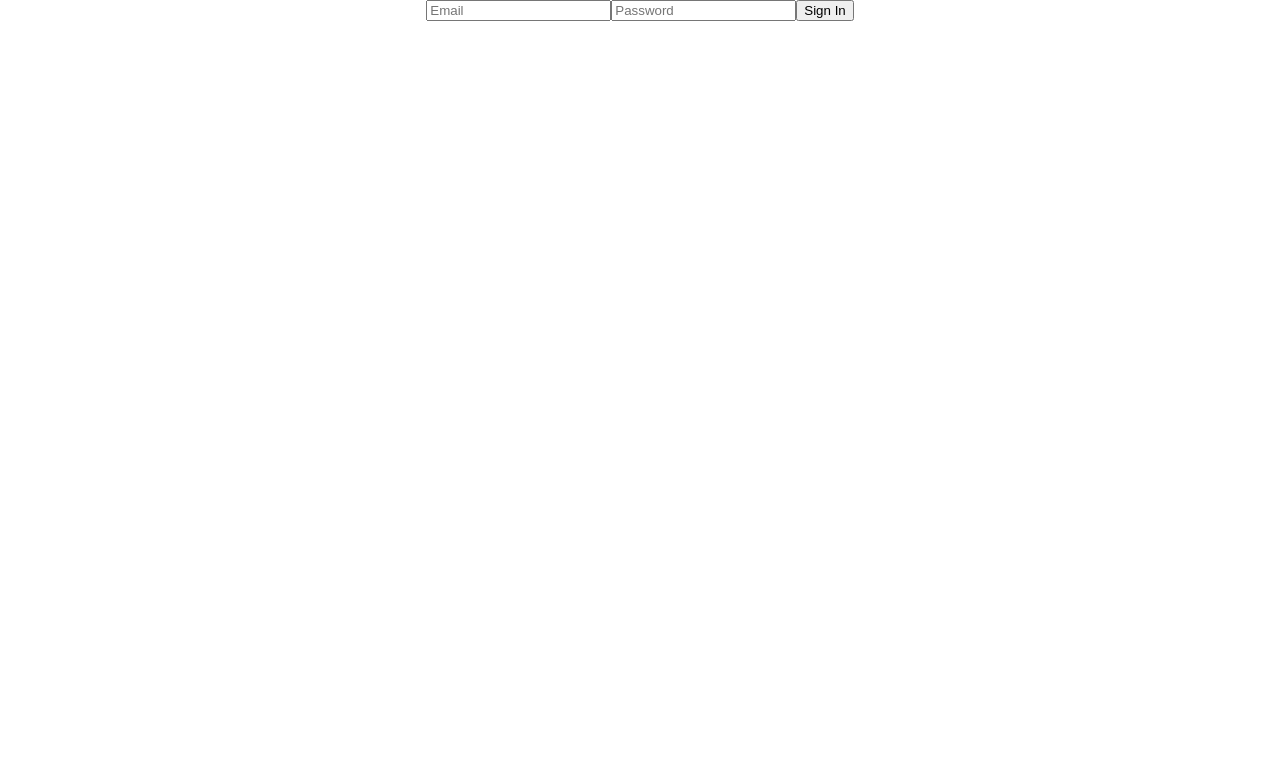
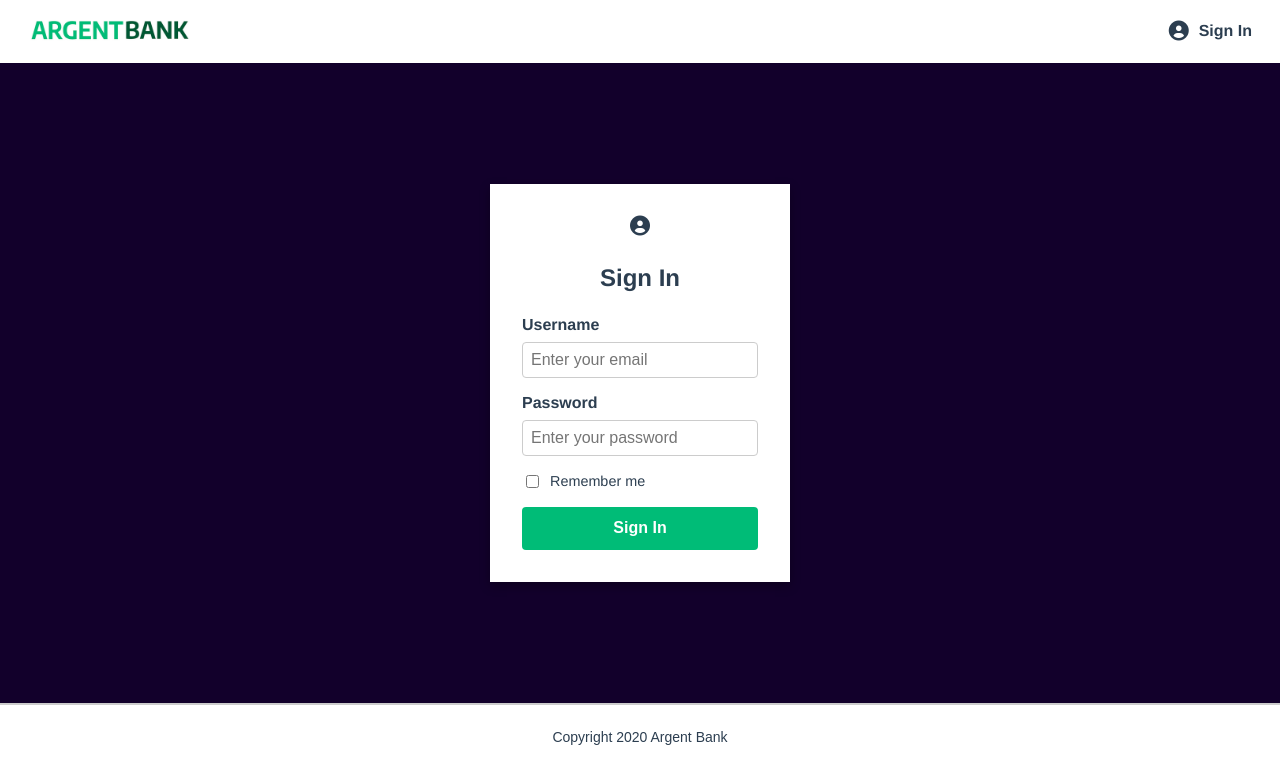
Before and after one commit to pommeverte06/ArgentBank_P10, a React (Vite) app: page /login in a window 1280 px wide. Shown: the top 784 px of the page. Built offline with nearby package versions, Linux system fonts and the light colour scheme.

Commit message:
poursuite

```diff
--- a/index.html
+++ b/index.html
@@ -3,6 +3,9 @@
   <head>
     <meta charset="UTF-8" />
     <link rel="icon" type="image/svg+xml" href="/vite.svg" />
+
+    <link rel="stylesheet" href="https://cdnjs.cloudflare.com/ajax/libs/font-awesome/6.0.0-beta3/css/all.min.css">
+
     <meta name="viewport" content="width=device-width, initial-scale=1.0" />
     <title>Argent-Bank</title>
   </head>
--- a/package.json
+++ b/package.json
@@ -11,9 +11,9 @@
     "start:frontend": "cd ./ && npm run dev",
     "start:backend": "cd ArgentBank-Backend-main/server && npm start",
     "start": "concurrently \"npm run start:frontend\" \"npm run start:backend\""
-
   },
   "dependencies": {
+    "@fortawesome/fontawesome-free": "^6.7.1",
     "@reduxjs/toolkit": "^2.3.0",
     "axios": "^1.7.8",
     "react": "^18.3.1",
@@ -35,5 +35,4 @@
     "globals": "^15.11.0",
     "vite": "^5.4.10"
   }
-
 }
--- /dev/null
+++ b/src/components/Avatar/Avatar.jsx
@@ -0,0 +1,8 @@
+import React from "react";
+import "./avatar.css";
+
+const Avatar = () => {
+    return <i className="fas fa-user-circle avatar-icon"></i>;
+};
+
+export default Avatar;
--- /dev/null
+++ b/src/components/Avatar/avatar.css
@@ -0,0 +1,4 @@
+.avatar-icon {
+    font-size: 20px;
+    color: #2c3e50;
+}
--- a/src/components/Header/Header.jsx
+++ b/src/components/Header/Header.jsx
@@ -1,8 +1,7 @@
-
-
 import React from "react";
 import { Link } from "react-router-dom";
 import logo from "../../assets/logo.png";
+import Avatar from "../Avatar/Avatar";
 import "./header.css";
 
 const Header = () => {
@@ -14,6 +13,7 @@ const Header = () => {
         </Link>
       </div>
       <nav className="header-nav">
+        <Avatar />
         <Link to="/login" className="header-signin">
           Sign In
         </Link>
--- a/src/components/Header/header.css
+++ b/src/components/Header/header.css
@@ -26,3 +26,8 @@
   .header-signin:hover {
     text-decoration: underline;
   }
+  .header-nav {
+    display: flex;
+    align-items: center;
+    gap: 10px;
+}
--- a/src/pages/Login.jsx
+++ b/src/pages/Login.jsx
@@ -2,6 +2,9 @@ import React, { useState } from "react";
 import { useDispatch } from "react-redux";
 import { login } from "../redux/userSlice";
 import { login as apiLogin } from "../services/api";
+import Header from "../components/Header/Header";
+import Footer from "../components/Footer/Footer";
+import "./styles/login.css";
 
 const Login = () => {
   const [email, setEmail] = useState("");
@@ -20,22 +23,46 @@ const Login = () => {
   };
 
   return (
+    <>
+      <Header />
+      <main className="main bg-dark">
+        <section className="sign-in-content">
+          <i className="fa fa-user-circle sign-in-icon"></i>
+          <h1>Sign In</h1>
           <form onSubmit={handleSubmit}>
+            <div className="input-wrapper">
+              <label htmlFor="email">Username</label>
               <input
                 type="email"
-                placeholder="Email"
+                id="email"
                 value={email}
                 onChange={(e) => setEmail(e.target.value)}
+                placeholder="Enter your email"
               />
+            </div>
+            <div className="input-wrapper">
+              <label htmlFor="password">Password</label>
               <input
                 type="password"
-                placeholder="Password"
+                id="password"
                 value={password}
                 onChange={(e) => setPassword(e.target.value)}
+                placeholder="Enter your password"
               />
-            <button type="submit">Sign In</button>
-            {error && <p>{error}</p>}
+            </div>
+            <div className="input-remember">
+              <input type="checkbox" id="remember-me" />
+              <label htmlFor="remember-me">Remember me</label>
+            </div>
+            <button type="submit" className="sign-in-button">
+              Sign In
+            </button>
+            {error && <p className="login-error">{error}</p>}
           </form>
+        </section>
+      </main>
+      <Footer />
+    </>
   );
 };
 
--- a/src/pages/styles/login.css
+++ b/src/pages/styles/login.css
@@ -0,0 +1,92 @@
+/* page principale */
+.main {
+    display: flex;
+    justify-content: center;
+    align-items: center;
+    height: calc(100vh - 160px); /* Ajuste la hauteur pour prendre en compte le Header et Footer */
+    background-color: #12002b;
+}
+
+/* le conteneur de connexion */
+.sign-in-content {
+    background-color: white;
+    padding: 2rem;
+    box-shadow: 0 4px 10px rgba(0, 0, 0, 0.3);
+    text-align: center;
+    width: 300px;
+}
+
+/* avatar utilisateur */
+.sign-in-icon {
+    font-size: 20px;
+    color: #2c3e50;
+    margin-bottom: 0.5rem;
+}
+
+/* Titre */
+.sign-in-content h1 {
+    font-size: 1.5rem;
+    margin-bottom: 1.5rem;
+    color: #2c3e50;
+}
+
+/* Wrapper des champs */
+.input-wrapper {
+    margin-bottom: 1rem;
+    text-align: left;
+}
+
+/* Labels */
+.input-wrapper label {
+    font-weight: bold;
+    margin-bottom: 0.5rem;
+    display: block;
+    color: #2c3e50;
+}
+
+/* Champs de saisie */
+.input-wrapper input {
+    width: 100%;
+    padding: 0.5rem;
+    font-size: 1rem;
+    border: 1px solid #ccc;
+    border-radius: 4px;
+}
+
+/* Checkbox "Remember me" */
+.input-remember {
+    display: flex;
+    align-items: center;
+    justify-content: start;
+    font-size: 0.9rem;
+    margin: 1rem 0;
+}
+
+.input-remember label {
+    margin-left: 0.5rem;
+}
+
+/* Bouton de connexion */
+.sign-in-button {
+    width: 100%;
+    padding: 0.8rem;
+    font-size: 1rem;
+    font-weight: bold;
+    color: white;
+    background-color: #00bc77;
+    border: none;
+    border-radius: 4px;
+    cursor: pointer;
+    transition: background-color 0.3s ease;
+}
+
+.sign-in-button:hover {
+    background-color: #00965e;
+}
+
+/* Message d'erreur */
+.login-error {
+    color: red;
+    margin-top: 1rem;
+    font-size: 0.9rem;
+}
```
Also changed, not shown: 1 other file (tests, documents, lock files or other folders). Lines whose indentation alone changed are shown as unchanged.
